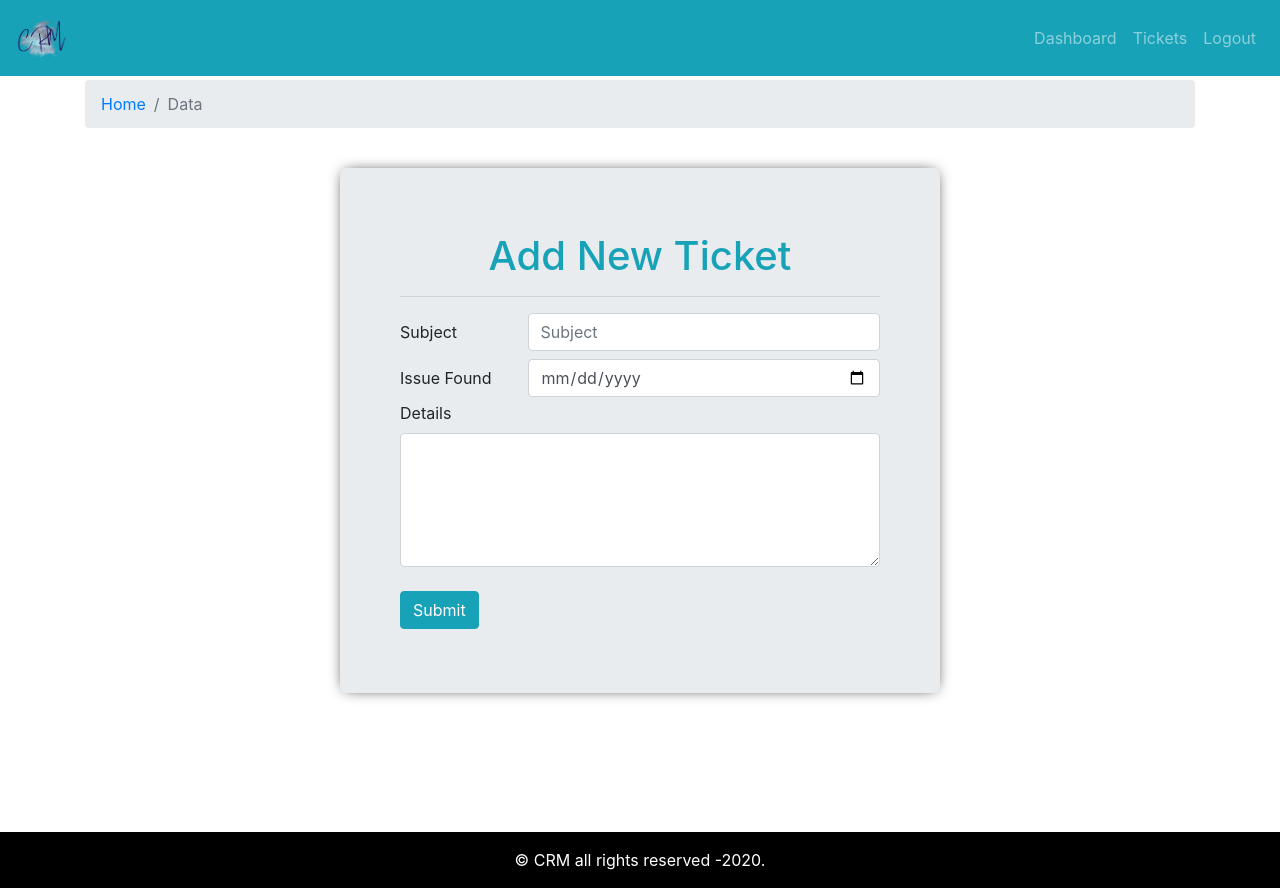
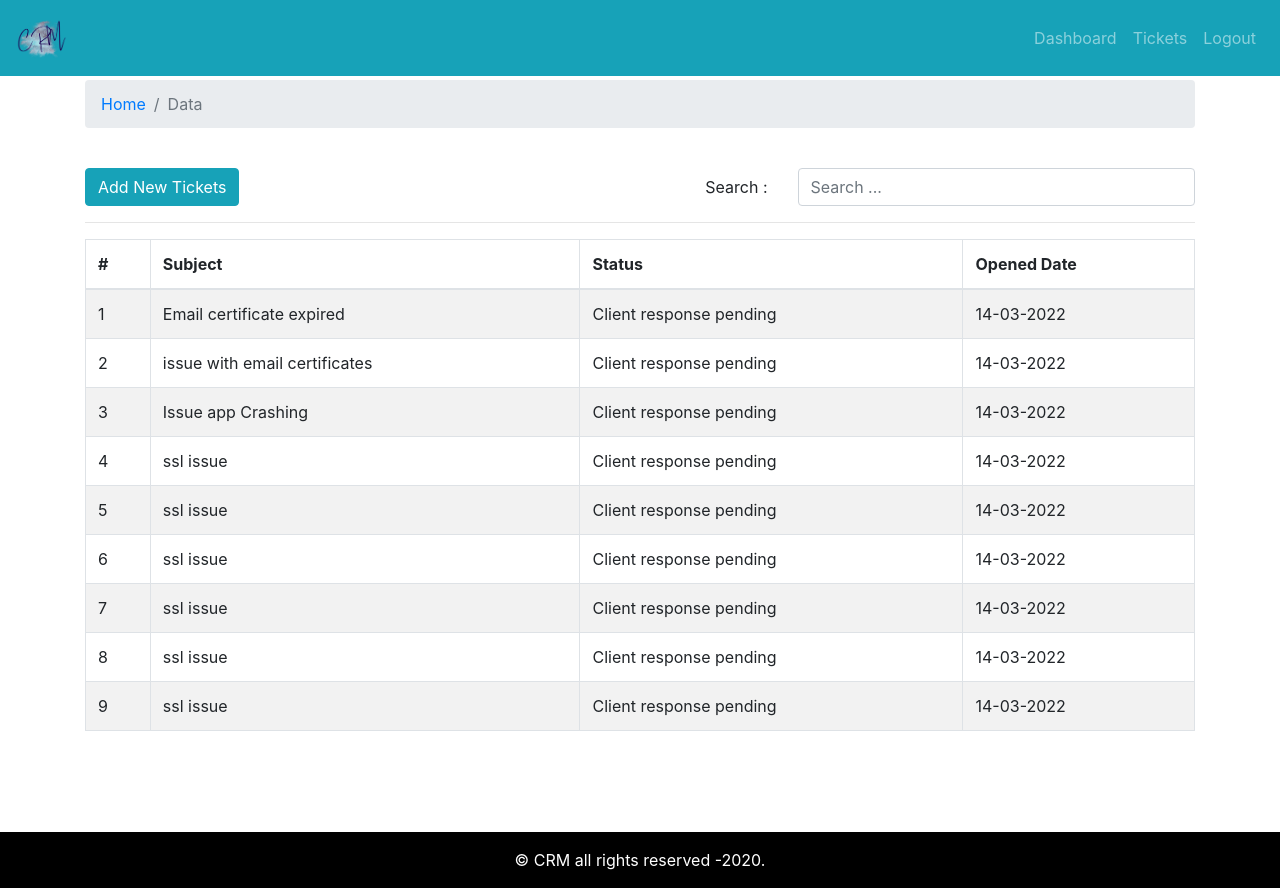
Before and after one commit to Aeron2/crm-fr, a React (Create React App) app: page / in a window 1280 px wide. Built offline with nearby package versions, Linux system fonts and the light colour scheme.

Commit message:
tiscket listing page done

```diff
--- a/src/App.js
+++ b/src/App.js
@@ -5,6 +5,7 @@ import EntryPage from './page/entry/EntryPage';
 import Defaultlayout from './layout/Defaultlayout';
 import DashboardPage from './page/dashboard/DashboardPage';
 import AddTicketsPage from './page/new-ticket/AddTicketsPage';
+import TicketsListsPage from './page/ticket-list/TicketsListsPage';
 
 function App() {
   return (
@@ -14,7 +15,8 @@ function App() {
 
       <Defaultlayout>
         {/* <DashboardPage /> */}
-        <AddTicketsPage/>
+        {/* <AddTicketsPage/> */}
+        <TicketsListsPage/>
       </Defaultlayout>
     </div>
   );
--- a/src/components/add-ticket-form/AddTicketFormComp.js
+++ b/src/components/add-ticket-form/AddTicketFormComp.js
@@ -40,9 +40,9 @@ function AddTicketFormComp({
               required
             />
 
-            <Form.Text className='text-danger'>
+            {/* <Form.Text className='text-danger'>
               {frmDataErr.subject && 'Subject is Required'}
-            </Form.Text>
+            </Form.Text> */}
           </Col>
         </Form.Group>
         <Form.Group>
--- /dev/null
+++ b/src/components/search-form/SearchFormComp.js
@@ -0,0 +1,26 @@
+import React from 'react';
+import { Col, Form, Row } from 'react-bootstrap';
+
+function SearchFormComp({ handleOnChange, str }) {
+  return (
+    <div>
+      <Form>
+        <Form.Group as={Row}>
+          <Form.Label column sm="3">
+            Search :
+          </Form.Label>
+          <Col sm="9">
+            <Form.Control
+              name="searchStr"
+              onChange={handleOnChange}
+              value={str}
+              placeholder="Search ... "
+            />
+          </Col>
+        </Form.Group>
+      </Form>
+    </div>
+  );
+}
+
+export default SearchFormComp;
--- a/src/components/ticket-table/dummy-tickets.json
+++ b/src/components/ticket-table/dummy-tickets.json
@@ -1,19 +1,19 @@
 [
   {
     "id": 1,
-    "subject": "ssl issue",
+    "subject": "Email certificate expired",
     "status": "Client response pending",
     "addedAt": "14-03-2022"
   },
   {
-    "subject": "ssl issue",
+    "subject": "issue with email certificates",
     "id": 2,
     "status": "Client response pending",
     "addedAt": "14-03-2022"
   },
   {
     "id": 3,
-    "subject": "ssl issue",
+    "subject": "Issue app Crashing",
     "status": "Client response pending",
     "addedAt": "14-03-2022"
   },
@@ -28,5 +28,29 @@
     "subject": "ssl issue",
     "status": "Client response pending",
     "addedAt": "14-03-2022"
+  },
+  {
+    "subject": "ssl issue",
+    "id": 6,
+    "status": "Client response pending",
+    "addedAt": "14-03-2022"
+  },
+  {
+    "id": 7,
+    "subject": "ssl issue",
+    "status": "Client response pending",
+    "addedAt": "14-03-2022"
+  },
+  {
+    "id": 8,
+    "subject": "ssl issue",
+    "status": "Client response pending",
+    "addedAt": "14-03-2022"
+  },
+  {
+    "id": 9,
+    "subject": "ssl issue",
+    "status": "Client response pending",
+    "addedAt": "14-03-2022"
   }
 ]
--- a/src/page/new-ticket/AddTicketsPage.js
+++ b/src/page/new-ticket/AddTicketsPage.js
@@ -41,7 +41,7 @@ function AddTicketsPage() {
         ...initialFrmErr,
         subject: !isSubjectValid,
       });
-    // console.log(frmData);
+    console.log(frmData);
   };
 
   return (
--- /dev/null
+++ b/src/page/ticket-list/TicketsListsPage.js
@@ -0,0 +1,51 @@
+import React, { useState, useEffect } from 'react';
+import { Container, Row, Col, Button } from 'react-bootstrap';
+import BreadcrumbComp from '../../components/breadcrumb/BreadcrumbComp';
+import SearchFormComp from '../../components/search-form/SearchFormComp';
+import TicketTable from '../../components/ticket-table/TicketTable';
+import tickets from '../../components/ticket-table/dummy-tickets.json';
+function TicketsListsPage() {
+  const [str, setStr] = useState('');
+  const [displayTicket, setDisplayTicket] = useState(tickets);
+  const handleOnChange = (e) => {
+    const value = e.target.value;
+    setStr(e.target.value);
+    searchTicket(value);
+  };
+  useEffect(() => {}, [str, displayTicket]);
+
+  const searchTicket = (sttr) => {
+    const displayTickets = tickets.filter((row) =>
+      row.subject.toLowerCase().includes(sttr.toLowerCase())
+    );
+
+    setDisplayTicket(displayTickets);
+  };
+
+  return (
+    <Container>
+      <Row>
+        <Col>
+          <BreadcrumbComp page="Tickets List" />
+        </Col>
+      </Row>
+      <Row className="mt-4">
+        <Col>
+          <Button variant="info"> Add New Tickets</Button>
+        </Col>
+        <Col className="text-right">
+          <SearchFormComp handleOnChange={handleOnChange} str={str} />
+        </Col>
+      </Row>
+
+      <hr />
+      <Row>
+        <Col>
+          <TicketTable tickets={displayTicket} />
+        </Col>
+      </Row>
+    </Container>
+  );
+}
+
+export default TicketsListsPage;
```
